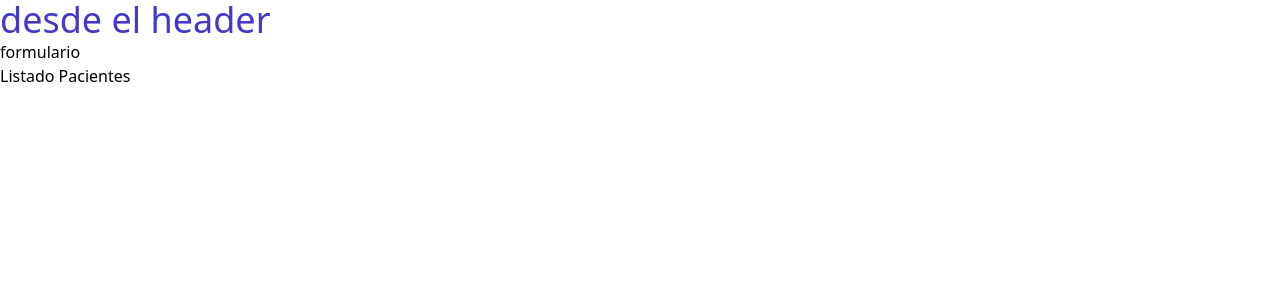
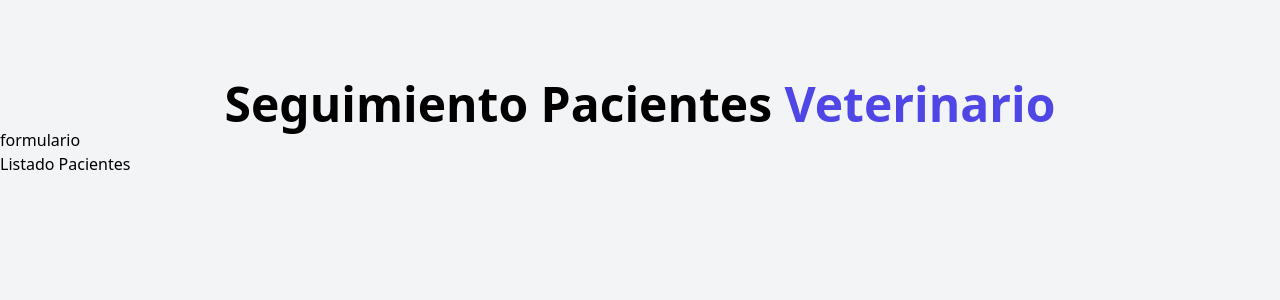
Before and after one commit to Nicomicu/appdepacientes, a React (Vite) app: page / in a window 1280 px wide. Shown: the top 300 px of the page. Built offline with nearby package versions, Linux system fonts and the light colour scheme.

Commit message:
clases al header

```diff
--- a/index.html
+++ b/index.html
@@ -1,13 +1,16 @@
 <!DOCTYPE html>
 <html lang="en">
+
 <head>
   <meta charset="UTF-8" />
   <link rel="icon" type="image/svg+xml" href="/vite.svg" />
   <meta name="viewport" content="width=device-width, initial-scale=1.0" />
   <title>Vite + React</title>
 </head>
-  <body>
+
+<body class="bg-gray-100 h-screen">
   <div id="root"></div>
   <script type="module" src="/src/main.jsx"></script>
 </body>
+
 </html>
--- a/src/App.jsx
+++ b/src/App.jsx
@@ -1,17 +1,15 @@
-import Header from "./components/Header"
-import Formulario from "./components/Formulario"
-import ListadosPacientes from "./components/ListadosPacientes"
-
+import Header from "./components/Header";
+import Formulario from "./components/Formulario";
+import ListadosPacientes from "./components/ListadosPacientes";
 
 function App() {
-
   return (
-    <>
-   <Header />
-   <Formulario />
-   <ListadosPacientes />
-    </>
-  )
+    <div className="container mx-auto mt-20">
+      <Header />
+      <Formulario />
+      <ListadosPacientes />
+    </div>
+  );
 }
 
-export default App
+export default App;
--- a/src/components/header.jsx
+++ b/src/components/header.jsx
@@ -1,10 +1,12 @@
-
 function Header() {
-
-
   return (
-    <h1 className='text-4xl text-indigo-700 '> desde el header</h1>
-  )
+    <>
+      <h1 className="font-black text-5xl text-center md:w-2/3 mx-auto">
+        Seguimiento Pacientes {""}
+        <span className="text-indigo-600">Veterinario</span>
+      </h1>
+    </>
+  );
 }
 
-export default Header
+export default Header;
--- a/src/components/listadosPacientes.jsx
+++ b/src/components/listadosPacientes.jsx
@@ -1,11 +1,11 @@
-import React from 'react'
+import React from "react";
 
 function ListadosPacientes() {
   return (
     <div>
       <h2> Listado Pacientes </h2>
     </div>
-  )
+  );
 }
 
-export default ListadosPacientes
+export default ListadosPacientes;
```
Also changed, not shown: package.json (+9 -0 lines), src/components/formulario.jsx (+3 -4 lines), src/main.jsx (+6 -6 lines), 1 other file (tests, documents, lock files or other folders). Lines whose indentation alone changed are shown as unchanged.
